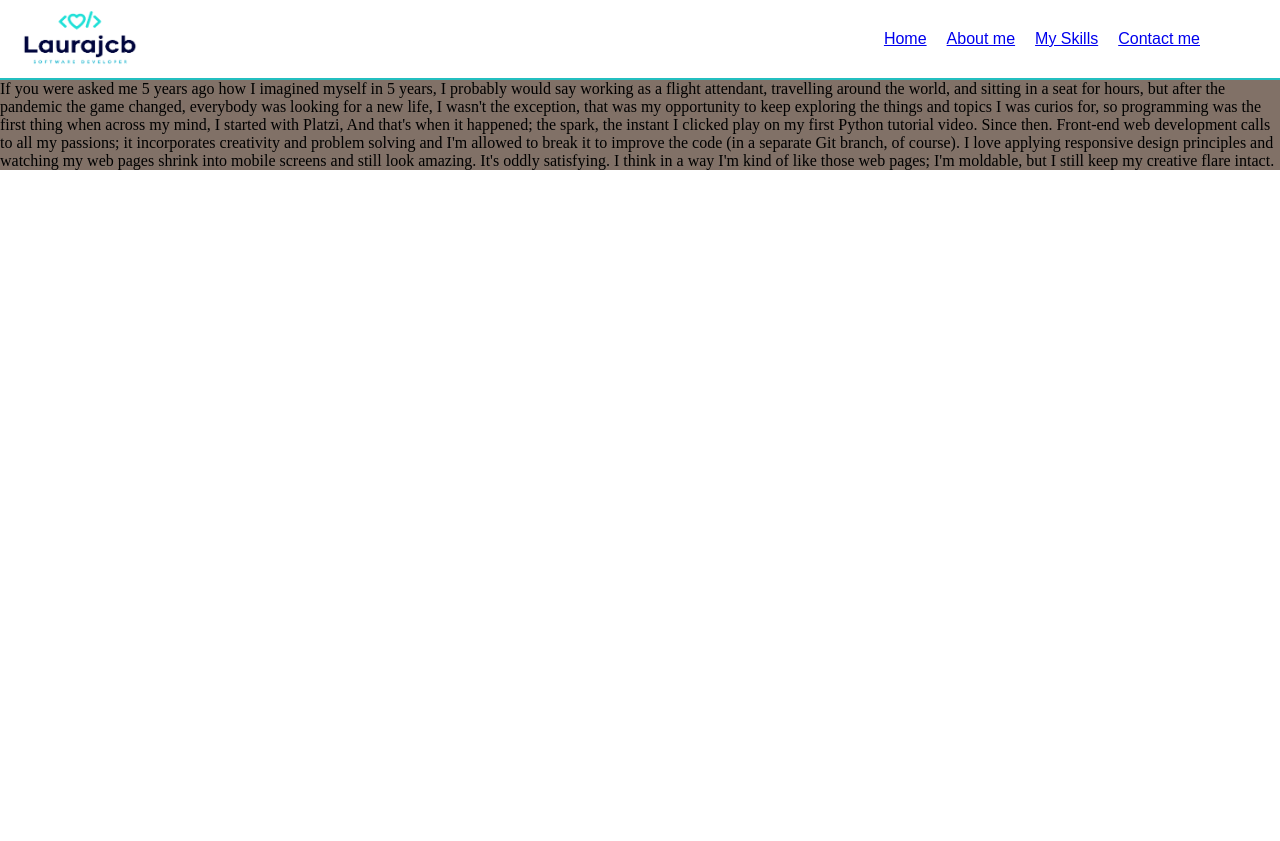
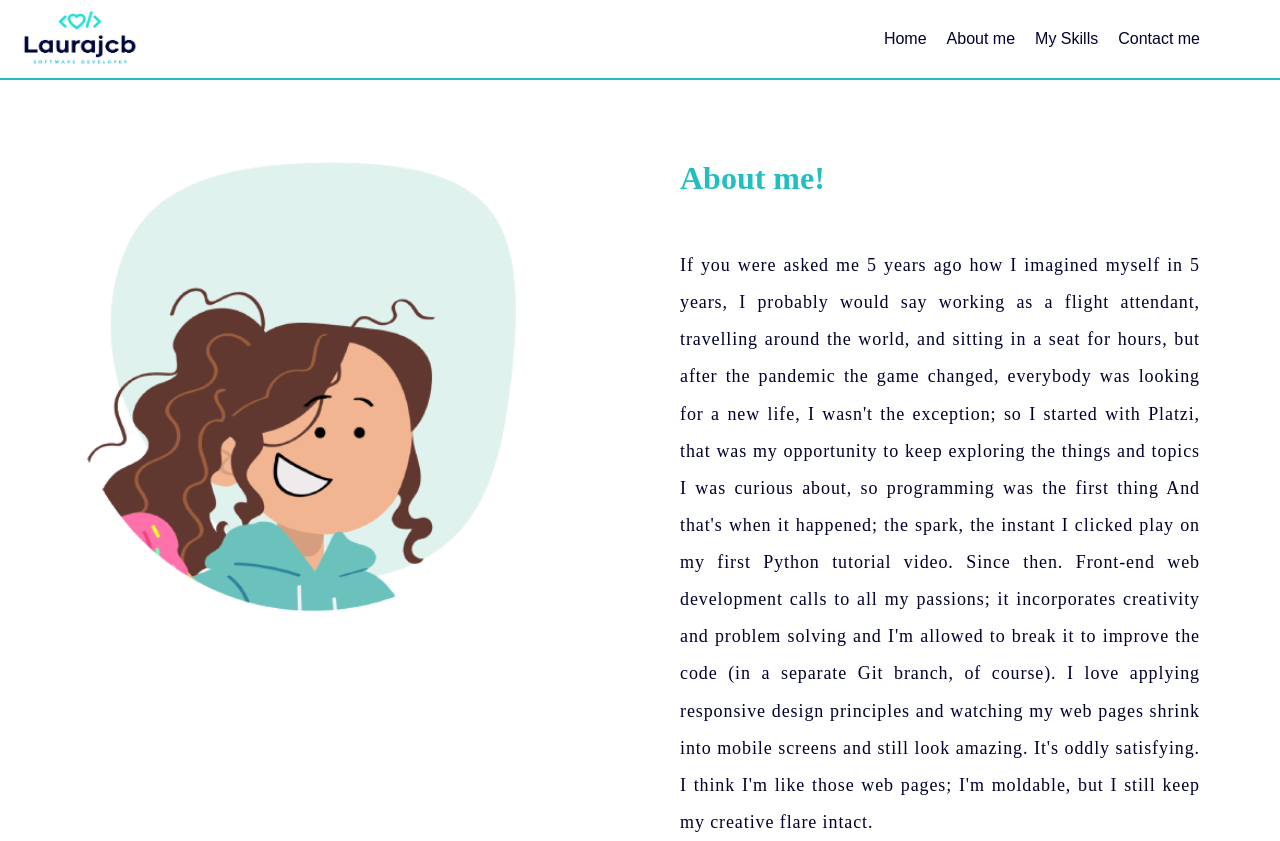
Before and after one commit to Laurajcb/portafolio, a React (Create React App) app: page /aboutMe in a window 1280 px wide. Before the commit the page ends 800 px from the top, so only its background shows below. Built offline with nearby package versions, Linux system fonts and the light colour scheme; a web font is replaced by a local one.

Commit message:
Added files to the new sections

```diff
--- a/src/App.css
+++ b/src/App.css
@@ -9,4 +9,6 @@
     --sm: 14px;
     --md: 16px;
     --lg: 18px;
+    max-width:100%;
+    max-height:100%;
 }
--- a/src/App.js
+++ b/src/App.js
@@ -13,6 +13,7 @@ function App() {
       <Navbar />
       <Routes>
         <Route exact path='/' element={<Home />} />
+        <Route exact path='/home' element={<Home />} />
         <Route path='/aboutMe' element={<AboutMe />} />
         <Route path='/skills' element={<Skills />} />
         <Route path='/contactMe' element={<ContactMe />} />
--- a/src/componets/AboutMe/AboutMe.css
+++ b/src/componets/AboutMe/AboutMe.css
@@ -1,3 +1,31 @@
-.container-aboutMe-section{
-    background-color: var(--mid-brown);
+.container-aboutMe-section {
+    display: flex;
+    flex-direction: row;
+    justify-content: center;
+    width: 100%;
+    height: calc(100vh - 100px);
 }
+
+.aboutMe-section-title {
+    color: var(--main-color-teal);
+    margin-bottom: 50px;
+    font-size: xx-large;
+}
+
+.aboutMe-section-text {
+    color: var(--text-color);
+    text-align: justify;
+    letter-spacing: .05em;
+    line-height: 2.0625;
+    font-size: var(--lg);
+}
+
+.container-aboutMe-img{
+    width: 600px;
+    height: 500px;
+    margin-top: 50px;
+}
+
+.aboutMe-div-container{
+    margin: 80px;
+}
--- a/src/componets/AboutMe/index.js
+++ b/src/componets/AboutMe/index.js
@@ -1,23 +1,24 @@
 import React from 'react';
+import picture from '../../assets/mePicture.png';
 import './AboutMe.css';
 
 
 function AboutMe() {
   return (
     <>
-    <section className='container-aboutMe-section'>
-      <p>
-      If you were asked me 5 years ago how I imagined myself in 5 years, I probably would say working as a flight attendant,
-      travelling around the world, and sitting in a seat for hours, but after the pandemic the game changed, everybody was looking for a new life,
-      I wasn't the exception, that was my opportunity to keep exploring the things and topics I was curios for, so programming was the first thing
-      when across my mind, I started with Platzi, And that's when it happened; the spark, the instant I clicked play on my first Python tutorial video.
-      Since then. Front-end web development calls to all my passions; it incorporates creativity and problem solving and I'm allowed to break it to improve
-      the code (in a separate Git branch, of course). I love applying responsive design principles and watching my web pages shrink into mobile screens
-      and still look amazing. It's oddly satisfying. I think in a way I'm kind of like those web pages; I'm moldable, but I still keep my creative flare intact.
-
-      </p>
-    </section>
-
+      <section className='container-aboutMe-section'>
+        <img alt='mephoto' src={picture} className='container-aboutMe-img' />
+        <div className='aboutMe-div-container'>
+          <h2 className='aboutMe-section-title'>About me!</h2>
+          <p className='aboutMe-section-text'>
+          If you were asked me 5 years ago how I imagined myself in 5 years, I probably would say working as a flight attendant,
+           travelling around the world, and sitting in a seat for hours, but after the pandemic the game changed, everybody was looking for a new life, I wasn't the exception; so I started with Platzi,
+          that was my opportunity to keep exploring the things and topics I was curious about, so programming was the first thing And that's when it happened; the spark, the instant I clicked play on my
+          first Python tutorial video. Since then. Front-end web development calls to all my passions; it incorporates creativity and problem solving and I'm allowed to break it to improve the code
+          (in a separate Git branch, of course). I love applying responsive design principles and watching my web pages shrink into mobile screens and still look amazing. It's oddly satisfying. I think I'm like those web pages; I'm moldable, but I still keep my creative flare intact.
+          </p>
+        </div>
+      </section>
     </>
   )
 }
--- a/src/componets/Home/Home.css
+++ b/src/componets/Home/Home.css
@@ -5,7 +5,7 @@
   margin: 20px;
   font-family: 'Signika Negative', sans-serif;
   color: var(--text-color);
-  height: calc(100vh - 100px);
+
 }
 
 .home-section-title {
--- a/src/componets/Navbar/Navbar.css
+++ b/src/componets/Navbar/Navbar.css
@@ -18,8 +18,7 @@
   list-style: none;
   align-items: center;
   justify-content: flex-end;
-  font-size: var(--md);
-  color: var(--text-color);
+
 }
 
 .nav-list-menu:last-child {
@@ -30,6 +29,12 @@
   margin: 0 0 0 20px;
 }
 
+li .nav-link {
+  text-decoration: none;
+  font-size: var(--md);
+  color: var(--text-color);
+}
+
 .navbar-line {
   margin: 0;
   border: 0.5px solid var(--main-color-teal);
--- a/src/componets/Navbar/index.js
+++ b/src/componets/Navbar/index.js
@@ -10,16 +10,16 @@ function Navbar() {
       <nav className='navbar-container'>
         <img src={Logo} alt="logo" className='navbar-logo'></img>
         <ul className='nav-list-menu'>
-          <li className='nav-item'>
+          <li className='navbar-item'>
             <Link to='/' className="nav-link active" aria-current="page">Home</Link>
           </li>
-          <li className='nav-item'>
+          <li className='navbar-item'>
             <Link to='/aboutMe' className="nav-link active" aria-current="page">About me</Link>
           </li>
-          <li className='nav-item'>
+          <li className='navbar-item'>
             <Link to='/skills' className="nav-link active" aria-current="page">My Skills</Link>
           </li>
-          <li className='nav-item'>
+          <li className='navbar-item'>
             <Link to='/contactMe' className="nav-link active" aria-current="page">Contact me</Link>
           </li>
         </ul>
--- a/src/componets/Skills/Skills.css
+++ b/src/componets/Skills/Skills.css
@@ -0,0 +1,34 @@
+.skills-section-container{
+    display: flex;
+    flex-direction: row;
+    width: 100%;
+    height: calc(100vh - 100px);
+
+}
+
+.skills-section-content{
+    margin: 50px 50px 50px 50px;
+    width: 500px;
+    justify-content: flex-start;
+}
+
+.skills-section-title {
+    color: var(--main-color-teal);
+    margin-bottom: 50px;
+    font-size: xx-large;
+}
+
+.skills-section-text{
+    color: var(--text-color);
+    text-align: justify;
+    line-height: 1.0690;
+    font-size: var(--lg);
+}
+
+.skills-section-text-links{
+    margin-top: 30px;
+    color: var(--text-color);
+    text-align: justify;
+    line-height: 1.0690;
+    font-size: var(--lg);
+}
--- a/src/componets/Skills/index.js
+++ b/src/componets/Skills/index.js
@@ -3,14 +3,23 @@ import './Skills.css';
 
 
 function Skills() {
-    return(
-       <section>
-        <p>
+  return (
+    <section className='skills-section-container'>
+      <div className='skills-section-content'>
+        <p className='skills-section-title'>My skills & experience</p>
+        <p className='skills-section-text'>
           My specialities include quickly learning new skills and programming languages, problem-solving,
           domain-driven design, responsive design principles, website optimization, and the Model View View Model (MVVM) and
           Model View Controller (MVC) methods of organizing code, SQL, JavaScript, HTML, CSS, React, Python and Figma,
           I'm still enthusiastically grabbing onto any other programming languages, frameworks and more.
         </p>
+        <p className='skills-section-text-links'>
+          Visit my LinkedIn profile for more details or just constact me!
+        </p>
+      </div>
+      <div className='skills-section-bars'>
+
+      </div>
     </section>
   )
 }
```
Also changed, not shown: src/assets/mePicture.png (added). Lines whose indentation alone changed are shown as unchanged.
